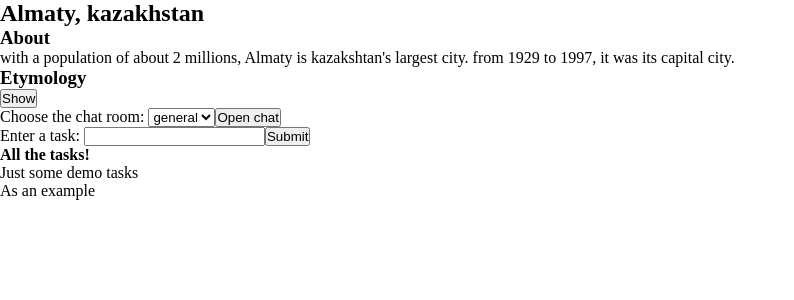
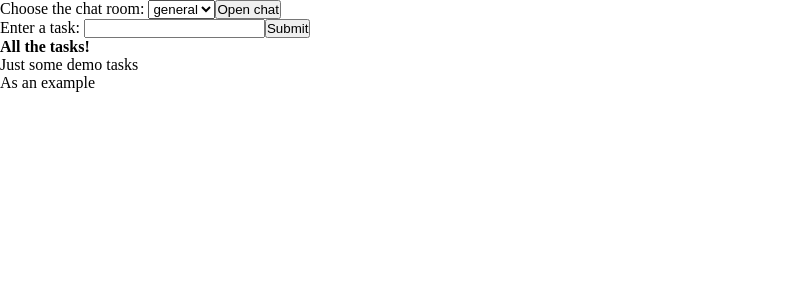
Before and after one commit to Anand-1812/learning_react, a React (Vite) app: page / in a window 1280 px wide. Shown: the top 300 px of the page, without its empty margins (0-794 px from the left). Built offline with nearby package versions, Linux system fonts and the light colour scheme.

Commit message:
class based components

```diff
--- a/src/App.jsx
+++ b/src/App.jsx
@@ -1,15 +1,6 @@
 import {useState } from "react";
 import "./App.css";
 import ChatRoom from "./effects";
-
-function Panel({ title, children, isActive, onShow }) {
-  return (
-    <section className="panel">
-      <h3>{title}</h3>
-      {isActive ? <p>{children}</p> : <button onClick={onShow}>Show</button>}
-    </section>
-  );
-}
 
 export default function App() {
   const [activeIndex, setActiveIndex] = useState(0);
@@ -21,29 +12,6 @@ export default function App() {
 
   return (
     <>
-      <div>
-        <h2>Almaty, kazakhstan</h2>
-        <Panel
-          title="About"
-          isActive={activeIndex === 0}
-          onShow={() => setActiveIndex(0)}
-        >
-          with a population of about 2 millions, Almaty is kazakshtan's largest
-          city. from 1929 to 1997, it was its capital city.
-        </Panel>
-        <Panel
-          title="Etymology"
-          isActive={activeIndex === 1}
-          onShow={() => setActiveIndex(1)}
-        >
-          The name comes from <span lang="kk-KZ">алма</span>, the Kazakh word for
-          "apple" and is often translated as "full of apples". In fact, the region
-          surrounding Almaty is thought to be the ancestral home of the apple, and
-          the wild <i lang="la">Malus sieversii</i> is considered a likely
-          candidate for the ancestor of the modern domestic apple.
-        </Panel>
-      </div>
-
       <div>
         <label>
           Choose the chat room:{' '}
```
